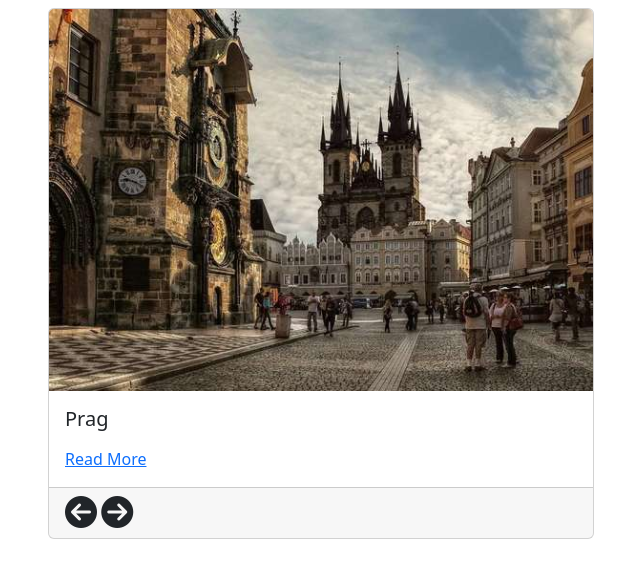
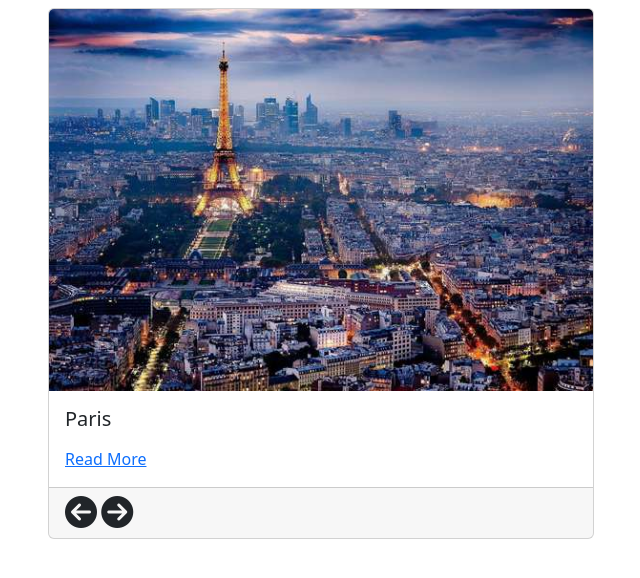
Before and after one commit to DewCX/js-works, a plain HTML site: page slider/index.html in a window 1280 px wide. Shown: the whole page, without its empty margins (319-959 px from the left). Drawn offline with nearby package versions, Linux system fonts and the light colour scheme.

Commit message:
Loading first slide

```diff
--- a/slider/index.html
+++ b/slider/index.html
@@ -44,5 +44,7 @@
 
     <!-- =============== BOOTSTRAP JS =============== -->
     <script src="https://cdn.jsdelivr.net/npm/bootstrap@5.2.2/dist/js/bootstrap.bundle.min.js" integrity="sha384-OERcA2EqjJCMA+/3y+gxIOqMEjwtxJY7qPCqsdltbNJuaOe923+mo//f6V8Qbsw3" crossorigin="anonymous"></script>
+
+    <script src="script.js"></script>
   </body>
 </html>
--- a/slider/script.js
+++ b/slider/script.js
@@ -0,0 +1,30 @@
+var models = [
+
+    {
+        name : "Prag",
+        image : "img/prag.jpeg",
+        link : "https://tr.wikipedia.org/wiki/Prag"
+    },
+    {
+        name : "Amsterdam",
+        image : "img/amsterdam.jfif",
+        link : "https://tr.wikipedia.org/wiki/Amsterdam"
+    },
+    {
+        name : "Paris",
+        image : "img/paris.jpeg",
+        link : "https://tr.wikipedia.org/wiki/Paris"
+    },
+
+];
+
+
+
+var index = 2;
+
+
+document.querySelector('.card-title').textContent = models[index].name;
+
+document.querySelector('.card-img-top').setAttribute('src', models[index].image);
+
+document.querySelector('.card-link').setAttribute('href', models[index].link);
```
